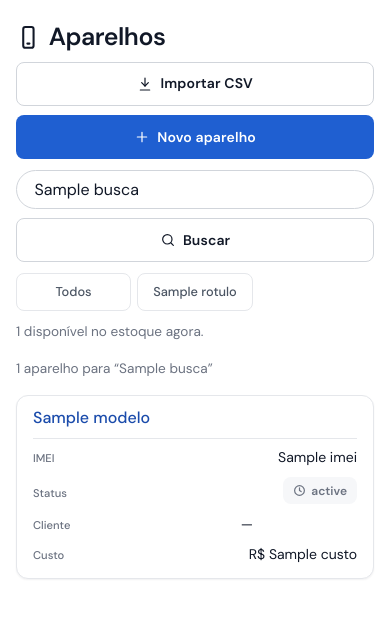
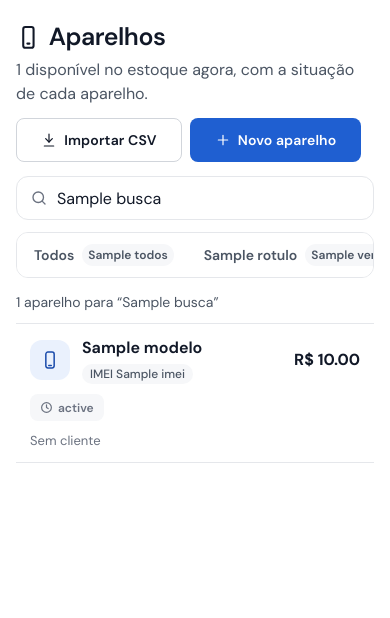
Before and after one commit to mounjour/cell-pag, a Django app: template templates/aparelhos/lista.html in a window 390 px wide. Shown: the top 618 px of the page. Run offline with Django 5.2, Linux system fonts and the light colour scheme; the template is opened without the code that fills it: most values are stand-ins (such as "Sample title", 1, 10 or a date in 2020).

Commit message:
feat: Aparelhos e Conexões em cartões (#232)
* feat: nova lista de Aparelhos e atalhos de Conexões em cartões

Co-Authored-By: Claude Sonnet 5.5 <noreply@anthropic.com>

* feat: Conexões com WhatsApp e Cora em destaque (cores do estado), ferramentas em lista suave

Co-Authored-By: Claude Sonnet 5.5 <noreply@anthropic.com>

---------

Co-authored-by: Claude Sonnet 5.5 <noreply@anthropic.com>

```diff
--- /dev/null
+++ b/static/css/aparelhos.css
@@ -0,0 +1,74 @@
+/* Lista de aparelhos: mesmo desenho de Clientes (sem cartão em volta, linhas separadas por uma linha fina). Tudo sob .apa. */
+.apa-topo { display: flex; align-items: flex-end; justify-content: space-between; gap: 12px 20px; flex-wrap: wrap; margin-bottom: 14px; }
+.apa-topo h1 { margin: 0; }
+.apa-sub { margin: 6px 0 0; color: var(--ink-soft); }
+.apa-acoes { display: flex; align-items: center; gap: 8px; flex-wrap: wrap; }
+
+/* Busca cresce e as abas ficam no canto direito */
+.apa-controles { display: flex; align-items: center; gap: 12px; flex-wrap: wrap; margin: 0 0 14px; }
+.apa-busca { position: relative; flex: 1 1 280px; margin: 0; }
+.apa-busca .icone { position: absolute; left: 14px; top: 50%; transform: translateY(-50%); width: 18px; height: 18px; color: var(--ink-faint); pointer-events: none; }
+.apa-busca input { width: 100%; min-height: 44px; padding: 10px 14px 10px 42px; border: 1px solid var(--line); border-radius: 12px; background: var(--surface); color: var(--ink); font: inherit; }
+.apa-busca input:focus { outline: none; border-color: var(--accent); box-shadow: 0 0 0 3px var(--accent-wash); }
+
+.apa-abas { position: relative; display: inline-flex; flex-wrap: wrap; gap: 4px; margin-left: auto; padding: 4px; border: 1px solid var(--line); border-radius: 12px; background: var(--surface); }
+.apa-aba { position: relative; z-index: 1; display: inline-flex; align-items: center; gap: 8px; padding: 7px 13px; border-radius: 9px; color: var(--ink-soft); font-size: 14px; font-weight: 600; text-decoration: none; }
+.apa-aba:hover { color: var(--ink); text-decoration: none; background: var(--surface-2); }
+.apa-aba.ativo { background: var(--accent); color: var(--on-accent); }
+.segmentos-pronto .apa-aba.ativo { background: transparent; }
+.apa-n { display: inline-grid; place-items: center; min-width: 22px; height: 22px; padding: 0 6px; border-radius: 999px; background: var(--surface-2); color: var(--ink-soft); font-size: 12px; font-variant-numeric: tabular-nums; }
+.apa-aba.ativo .apa-n { background: color-mix(in srgb, var(--on-accent) 22%, transparent); color: var(--on-accent); }
+.apa-abas .segmentos-fundo { position: absolute; top: 0; left: 0; z-index: 0; border-radius: 9px; background: var(--accent); box-shadow: 0 4px 12px -4px color-mix(in srgb, var(--accent) 60%, transparent); pointer-events: none; }
+.apa-abas .segmentos-fundo.sem-transicao { transition: none !important; }
+.apa-resultado { margin: 0 0 10px; font-size: 14px; color: var(--ink-soft); }
+
+/* Lista */
+.apa-cabecalho, .apa-item { display: grid; grid-template-columns: minmax(0, 1.5fr) minmax(0, .8fr) minmax(0, 1.1fr) 140px; gap: 18px; align-items: center; }
+.apa-cabecalho { padding: 0 18px 8px; font-size: 13px; font-weight: 600; color: var(--ink-soft); }
+.apa-col-num { text-align: right; }
+.apa-lista { list-style: none; margin: 0; padding: 0; border-top: 1px solid var(--line); }
+.apa-item { position: relative; padding: 16px 18px; border-radius: 12px; cursor: pointer; }
+.apa-item::after { content: ""; position: absolute; left: 18px; right: 18px; bottom: 0; border-bottom: 1px solid var(--line); }
+.apa-item:last-child::after { left: 0; right: 0; }
+.apa-quem { display: flex; align-items: center; gap: 12px; min-width: 0; }
+.apa-quem > div { display: flex; flex-direction: column; gap: 4px; min-width: 0; }
+.apa-ico { flex: none; display: grid; place-items: center; width: 40px; height: 40px; border-radius: 12px; background: var(--accent-wash); color: var(--accent-ink); }
+.apa-nome { font-weight: 650; color: var(--ink); overflow-wrap: anywhere; }
+.apa-nome:hover { color: var(--accent-ink); text-decoration: underline; }
+.apa-detalhe { display: flex; align-items: center; gap: 8px; flex-wrap: wrap; font-size: 13px; color: var(--ink-faint); }
+.apa-tag { padding: 1px 8px; border-radius: 999px; background: var(--surface-2); color: var(--ink-soft); font-size: 12px; font-weight: 500; }
+.apa-tag--zero { opacity: .7; }
+.apa-cliente { display: flex; flex-direction: column; gap: 2px; min-width: 0; }
+.apa-cliente a { font-weight: 600; overflow-wrap: anywhere; }
+.apa-cliente small { font-size: 12px; color: var(--ink-faint); }
+.apa-custo { display: flex; justify-content: flex-end; text-align: right; }
+.apa-custo strong { font-size: 16px; }
+.apa-nada { font-size: 13px; color: var(--ink-faint); }
+.apa-vazio { display: grid; justify-items: center; gap: 12px; padding: 28px 16px; border: 1px dashed var(--line-strong); border-radius: 16px; text-align: center; color: var(--ink-faint); background: var(--surface); }
+.apa-vazio p { margin: 0; }
+
+@media (prefers-reduced-motion: no-preference) {
+  @keyframes apa-sobe { from { opacity: 0; transform: translateY(8px); } to { opacity: 1; transform: none; } }
+  .apa-topo, .apa-controles, .apa-lista { animation: apa-sobe .4s cubic-bezier(.2, .8, .2, 1) backwards; }
+  .apa-controles { animation-delay: 40ms; }
+  .apa-lista { animation-delay: 90ms; }
+  .apa-abas .segmentos-fundo { transition: transform .32s cubic-bezier(.3, 1.1, .4, 1), width .32s cubic-bezier(.3, 1.1, .4, 1); }
+  .apa-aba, .apa-n { transition: color .2s ease, background-color .2s ease; }
+  .apa-item { transition: background-color .15s ease; }
+  .apa-item:hover { background: var(--surface-2); }
+  .apa-item:hover::after { opacity: 0; }
+}
+
+@media (max-width: 1000px) {
+  .apa-cabecalho { display: none; }
+  .apa-item { grid-template-columns: minmax(0, 1fr) auto; gap: 10px 14px; }
+  .apa-quem { grid-column: 1; }
+  .apa-custo { grid-column: 2; grid-row: 1; }
+  .apa-situacao { grid-column: 1; }
+  .apa-cliente { grid-column: 1 / -1; }
+}
+@media (max-width: 560px) {
+  .apa-abas { display: flex; width: 100%; margin-left: 0; overflow-x: auto; flex-wrap: nowrap; scrollbar-width: none; }
+  .apa-aba { flex: none; }
+  .apa-item { padding: 12px 14px; }
+}
--- a/templates/aparelhos/lista.html
+++ b/templates/aparelhos/lista.html
@@ -1,54 +1,62 @@
 {% extends "base.html" %}
+{% load static %}
 {% block title %}Aparelhos{% endblock %}
+{% block wrap_class %}wrap--wide{% endblock %}
+{% block extra_styles %}<link rel="stylesheet" href="{% static 'css/aparelhos.css' %}?v=1">{% endblock %}
 
 {% block content %}
-<div class="toolbar">
+<div class="apa">
+<header class="apa-topo">
+  <div>
     <h1>{% include "_icone.html" with nome="aparelhos" %}Aparelhos</h1>
-  <span class="spacer"></span>
+    <p class="apa-sub">{{ total_disponiveis }} dispon{{ total_disponiveis|pluralize:"ível,íveis" }} no estoque agora, com a situação de cada aparelho.</p>
+  </div>
+  <div class="apa-acoes">
     <a class="btn secondary" href="{% url 'aparelhos:importar' %}">{% include "_icone.html" with nome="baixar" %}Importar CSV</a>
     <a class="btn" href="{% url 'aparelhos:novo' %}">{% include "_icone.html" with nome="adicionar" %}Novo aparelho</a>
   </div>
+</header>
 
-<form method="get" class="toolbar">
+<div class="apa-controles">
+  <form method="get" class="apa-busca clientes-busca" role="search">
     {% if status_atual %}<input type="hidden" name="status" value="{{ status_atual }}">{% endif %}
-  <input type="search" name="q" value="{{ busca }}" placeholder="Buscar por modelo ou IMEI">
-  <button class="btn secondary" type="submit">{% include "_icone.html" with nome="busca" %}Buscar</button>
+    {% include "_icone.html" with nome="busca" %}
+    <input type="search" name="q" value="{{ busca }}" placeholder="Buscar por modelo ou IMEI" aria-label="Buscar aparelho por modelo ou IMEI" data-busca-clientes autocomplete="off">
   </form>
-
-<div class="filtro-pills">
-  <a class="filtro-pill{% if not status_atual %} ativo{% endif %}" href="?{% if busca %}q={{ busca|urlencode }}{% endif %}">Todos</a>
+  <nav class="apa-abas" aria-label="Filtrar por situação" data-segmentos="aparelhos">
+    <a class="apa-aba{% if not status_atual %} ativo{% endif %}" href="?{% if busca %}q={{ busca|urlencode }}{% endif %}">Todos <span class="apa-n">{{ contagens.todos }}</span></a>
     {% for valor, rotulo in status_opcoes %}
-    <a class="filtro-pill{% if valor == status_atual %} ativo{% endif %}" href="?status={{ valor }}{% if busca %}&q={{ busca|urlencode }}{% endif %}">{{ rotulo }}</a>
+      <a class="apa-aba{% if valor == status_atual %} ativo{% endif %}" href="?status={{ valor }}{% if busca %}&q={{ busca|urlencode }}{% endif %}">{{ rotulo }} <span class="apa-n">{% if valor == "disponivel" %}{{ contagens.disponivel }}{% elif valor == "alocado" %}{{ contagens.alocado }}{% else %}{{ contagens.vendido }}{% endif %}</span></a>
     {% endfor %}
+  </nav>
 </div>
 
-<p class="count">{{ total_disponiveis }} dispon{{ total_disponiveis|pluralize:"ível,íveis" }} no estoque agora.</p>
-
 {% if aparelhos %}
-  <p class="count">{{ page_obj.paginator.count }} aparelho{{ page_obj.paginator.count|pluralize }}{% if busca %} para “{{ busca }}”{% endif %}</p>
-  <div class="tbl-wrap cards">
-    <table>
-      <thead>
-        <tr><th>Modelo</th><th>IMEI</th><th>Status</th><th>Cliente</th><th class="num">Custo</th></tr>
-      </thead>
-      <tbody>
+  {% if busca %}<p class="apa-resultado">{{ page_obj.paginator.count }} aparelho{{ page_obj.paginator.count|pluralize }} para “{{ busca }}”</p>{% endif %}
+  <div class="apa-cabecalho" aria-hidden="true"><span>Aparelho</span><span>Situação</span><span>Cliente</span><span class="apa-col-num">Custo</span></div>
+  <ul class="apa-lista">
     {% for a in aparelhos %}
-          <tr class="linha-link">
-            <td><a class="link-linha" href="{% url 'aparelhos:detalhe' a.pk %}">{{ a.modelo }}</a></td>
-            <td data-label="IMEI" class="num">{{ a.imei|default:"—" }}</td>
-            <td data-label="Status"><span class="pill {{ a.status }}">{{ a.status_label }}</span></td>
-            <td data-label="Cliente">{% if a.com_contrato %}<a href="{% url 'clientes:detalhe' a.contrato.cliente.pk %}">{{ a.contrato.cliente.nome }}</a>{% else %}—{% endif %}</td>
-            <td data-label="Custo" class="num">{% if a.custo %}R$ {{ a.custo }}{% else %}—{% endif %}</td>
-          </tr>
+      <li class="apa-item" data-href="{% url 'aparelhos:detalhe' a.pk %}">
+        <div class="apa-quem">
+          <span class="apa-ico" aria-hidden="true"><svg viewBox="0 0 24 24" width="20" height="20" fill="none" stroke="currentColor" stroke-width="1.8" stroke-linecap="round" stroke-linejoin="round"><rect x="7" y="2.5" width="10" height="19" rx="2.5"/><path d="M10.5 18.5h3"/></svg></span>
+          <div>
+            <a class="apa-nome" href="{% url 'aparelhos:detalhe' a.pk %}">{{ a.modelo }}</a>
+            <span class="apa-detalhe">{% if a.imei %}<span class="apa-tag num">IMEI {{ a.imei }}</span>{% else %}<span class="apa-tag apa-tag--zero">Sem IMEI</span>{% endif %}</span>
+          </div>
+        </div>
+        <div class="apa-situacao"><span class="pill {{ a.status }}">{{ a.status_label }}</span></div>
+        <div class="apa-cliente">{% if a.com_contrato %}<a href="{% url 'clientes:detalhe' a.contrato.cliente.pk %}">{{ a.contrato.cliente.nome }}</a><small>{{ a.contrato.apelido }}</small>{% else %}<span class="apa-nada">Sem cliente</span>{% endif %}</div>
+        <div class="apa-custo">{% if a.custo %}<strong class="num">R$ {{ a.custo|floatformat:"2g" }}</strong>{% else %}<span class="apa-nada">Sem custo</span>{% endif %}</div>
+      </li>
     {% endfor %}
-      </tbody>
-    </table>
-  </div>
+  </ul>
   {% include "_pagination.html" %}
 {% else %}
-  <div class="empty">
+  <div class="apa-vazio">
     <p>Nenhum aparelho {% if busca %}encontrado para “{{ busca }}”{% else %}cadastrado ainda{% endif %}.</p>
     {% if not busca and not status_atual %}<a class="btn" href="{% url 'aparelhos:novo' %}">Cadastrar o primeiro aparelho</a>{% endif %}
   </div>
 {% endif %}
+</div>
 {% endblock %}
+{% block scripts %}<script src="{% static 'js/lista_clientes.js' %}?v=1" defer></script><script src="{% static 'js/segmentos.js' %}?v=2" defer></script>{% endblock %}
```
Also changed, not shown: apps/aparelhos/views.py (+10 -0 lines), static/css/conexoes.css (added, +100 -0 lines), templates/pagamentos/conexoes.html (+59 -22 lines). Lines whose indentation alone changed are shown as unchanged.
